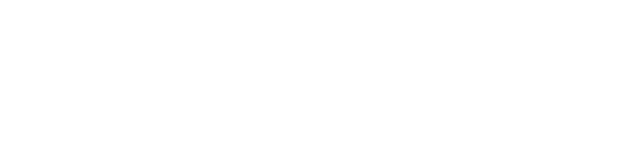
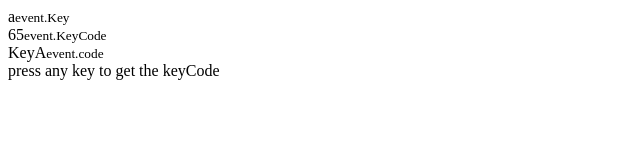
Before and after one commit to Harjot4698/keydown-, a plain HTML site: page index.html in a window 1280 px wide. Shown: the whole page, without its empty margins (0-640 px from the left). Drawn offline with Linux system fonts and the light colour scheme.

Commit message:
html done

```diff
--- a/index.html
+++ b/index.html
@@ -7,6 +7,14 @@
     <title>Key down</title>
 </head>
 <body>
+    <div id="insert"><div class="Key">a<small>event.Key</small></div>
+    <div class="Key">65<small>event.KeyCode</small></div>
+    <div class="Key">KeyA<small>event.code</small></div>
+
+    <div class="key">
+        press any key to get the keyCode
+    </div>
+</div>
 
 </body>
 </html>
```
